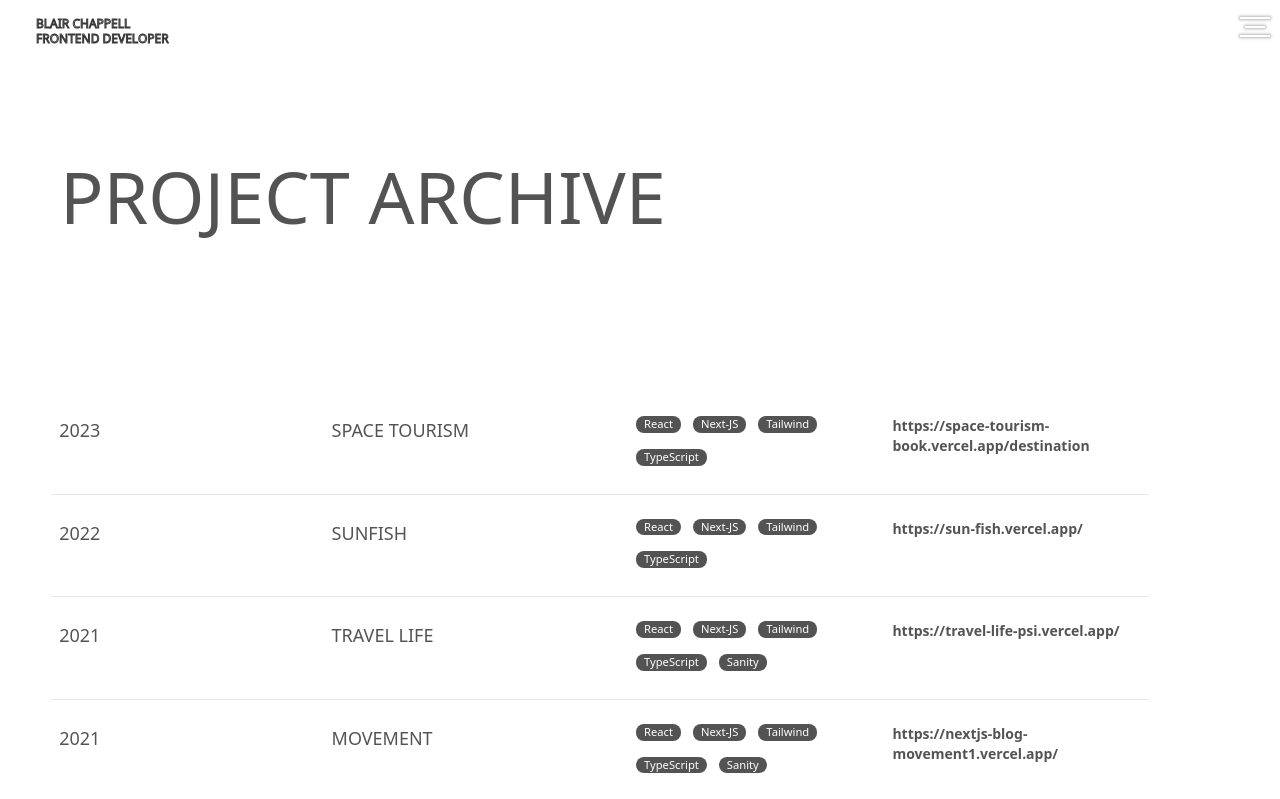
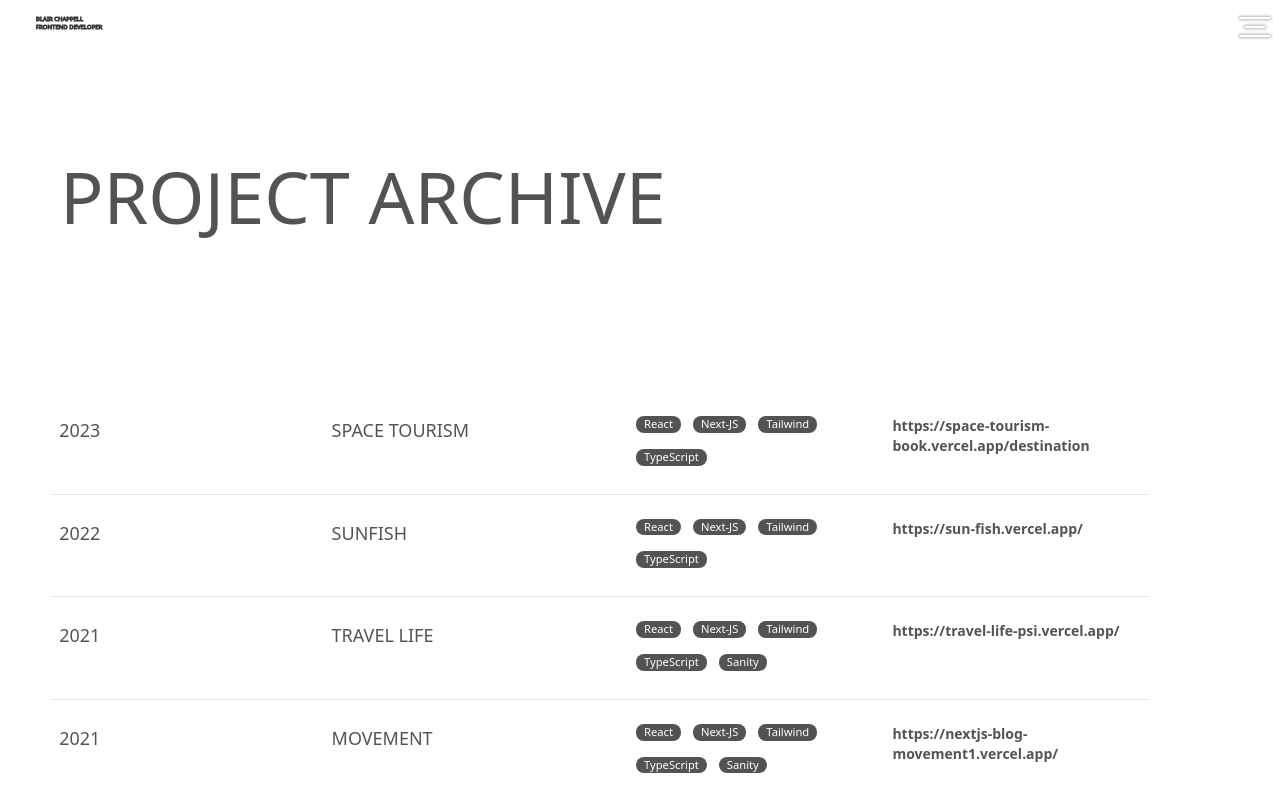
Before and after one commit to blairhb7/portfolio-updated, a Next.js app: page /Sections/archive in a window 1280 px wide. Shown: the top 799 px of the page. Built offline with nearby package versions, Linux system fonts and the light colour scheme.

Commit message:
fixed nav

```diff
--- a/app/Components/nav.tsx
+++ b/app/Components/nav.tsx
@@ -8,7 +8,7 @@ const nav = () => {
         <nav className=' flex justify-between py-4 px-8 uppercase'>
            <Link href={'/'}>
                  <div className="flex flex-col">
-                    <h1 id='logo' className=" text-xs lg:text-md px-1 font-medium leading-tight text-white shadow-black outline">Blair Chappell <br/> <span className=' text-xslg:text-base'>frontend developer</span></h1>
+                    <h1 id='logo' className=" text-[.3em] lg:text-md px-1 font-medium leading-tight text-white shadow-black outline">Blair Chappell <br/> <span className=' text-xslg:text-base'>frontend developer</span></h1>
                  </div>
             </Link>
             <div className="">
@@ -19,8 +19,8 @@ const nav = () => {
                     <div className="bar"></div>
                     <div className="bar"></div>
                 </label>
-                <nav id='navmenu'>
-                    <ul className=' flex flex-col gap-4 text-xl justify-center items-center font-light text-white h-screen'>
+                <nav id='navmenu' className=' z-10'>
+                    <ul className=' flex flex-col gap-4 text-sm md:text-xl justify-center items-center font-light text-white h-screen'>
                     <li className='hover:-translate-x-3 duration-500'><Link className='hover:underline underline-offset-8  duration-500 ' href={'/'}>Home</Link></li>
                     <li className='hover:-translate-x-3 duration-500'><Link className='hover:underline underline-offset-8 hover:translate-x-3' href={'/Sections/featureProjects'}>Featured Project</Link></li>
                     <li className='hover:-translate-x-3 duration-500'><Link className='hover:underline underline-offset-8 hover:translate-x-3' href={'/Sections/experience-about'}>Experience</Link></li>
```
